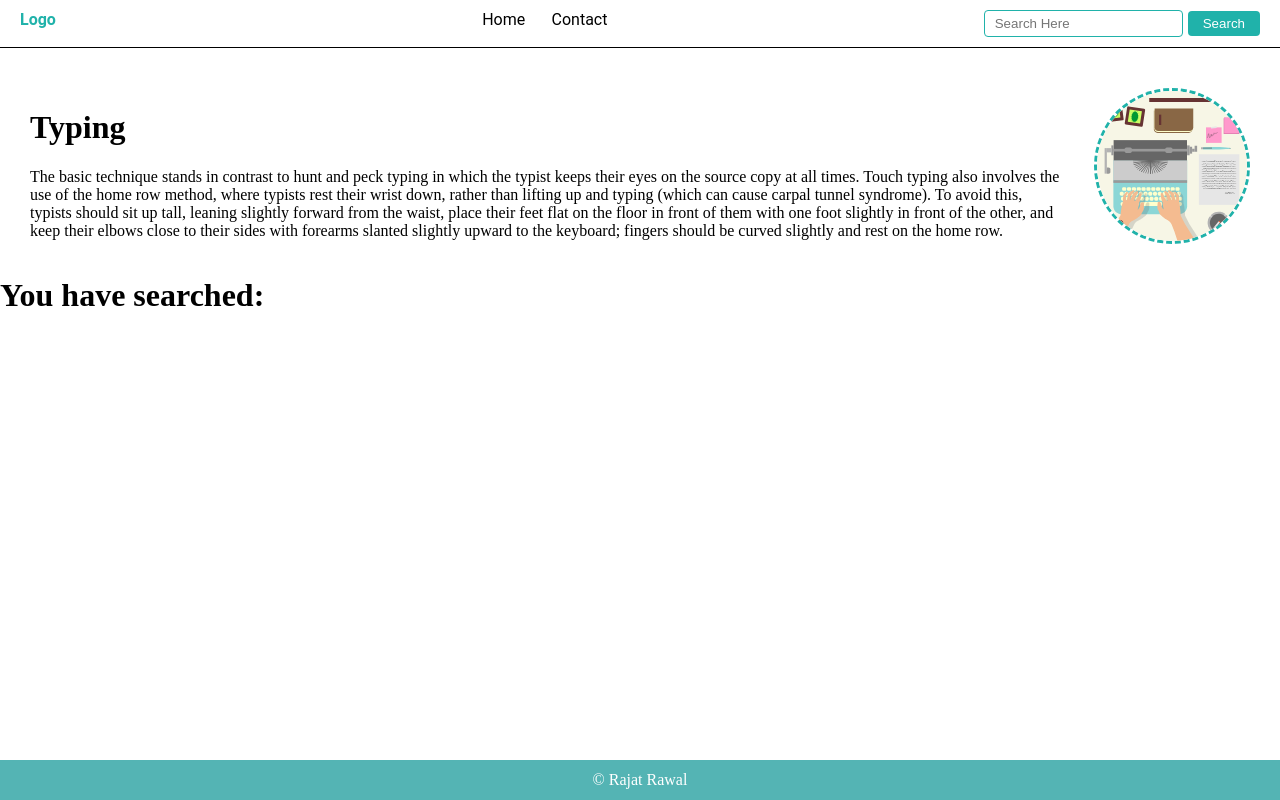
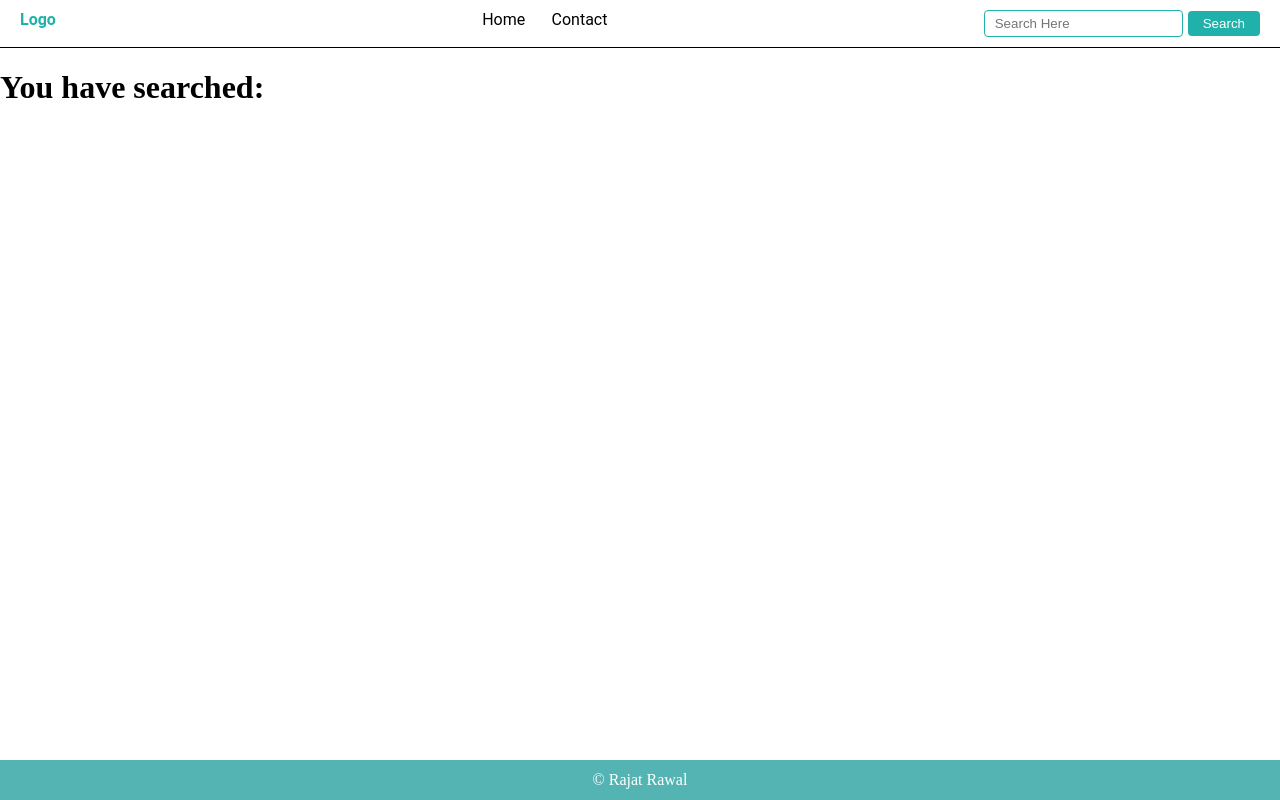
Before and after one commit to svs-ong/intership-first-site-homework, a React (Create React App) app in the folder react-homework/: page /search in a window 1280 px wide. Built offline with nearby package versions, Linux system fonts and the light colour scheme.

Commit message:
moved HeroSection from App.tsx to pages->Home

```diff
--- a/react-homework/src/App.tsx
+++ b/react-homework/src/App.tsx
@@ -1,7 +1,6 @@
 import React from 'react';
 import { BrowserRouter as Router, Route, Routes, useLocation } from 'react-router-dom';
 import { Nav } from './components/Nav';
-import { HeroSection } from './components/HeroSection';
 import { HomePageFunction } from './pages/Home/HomePage';
 import { LogoPageFunction } from './pages/Logo/LogoPage';
 import { ContactPageFunction } from './pages/Contact/ContactPage';
@@ -23,7 +22,6 @@ const App: React.FC = () => {
     <div className='wrapper'>
       <><Router>
         <Nav />
-        <HeroSection />
         <div className='content'>
           <Routes>
             <Route path="/logo" element={<LogoPageFunction />} />
--- a/react-homework/src/pages/Home/HomePage.tsx
+++ b/react-homework/src/pages/Home/HomePage.tsx
@@ -1,10 +1,9 @@
 import React from "react";
+import { HeroSection } from '../../components/HeroSection';
 export const HomePageFunction:React.FC=()=>{
     return(
         <div>
-            {/* <h1>
-                This is the home page.
-            </h1> */}
+            <HeroSection />
         </div>
     );
 }
```
